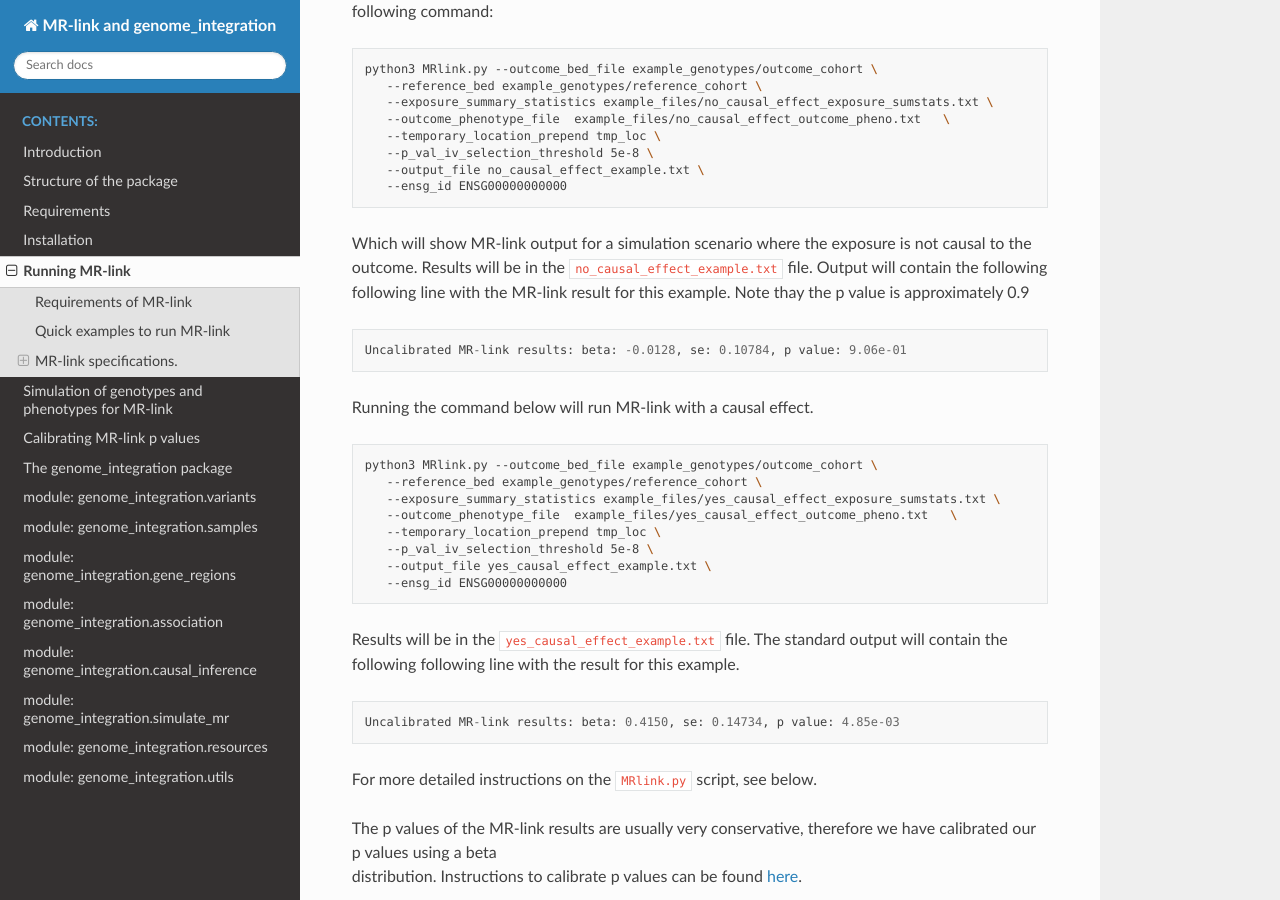
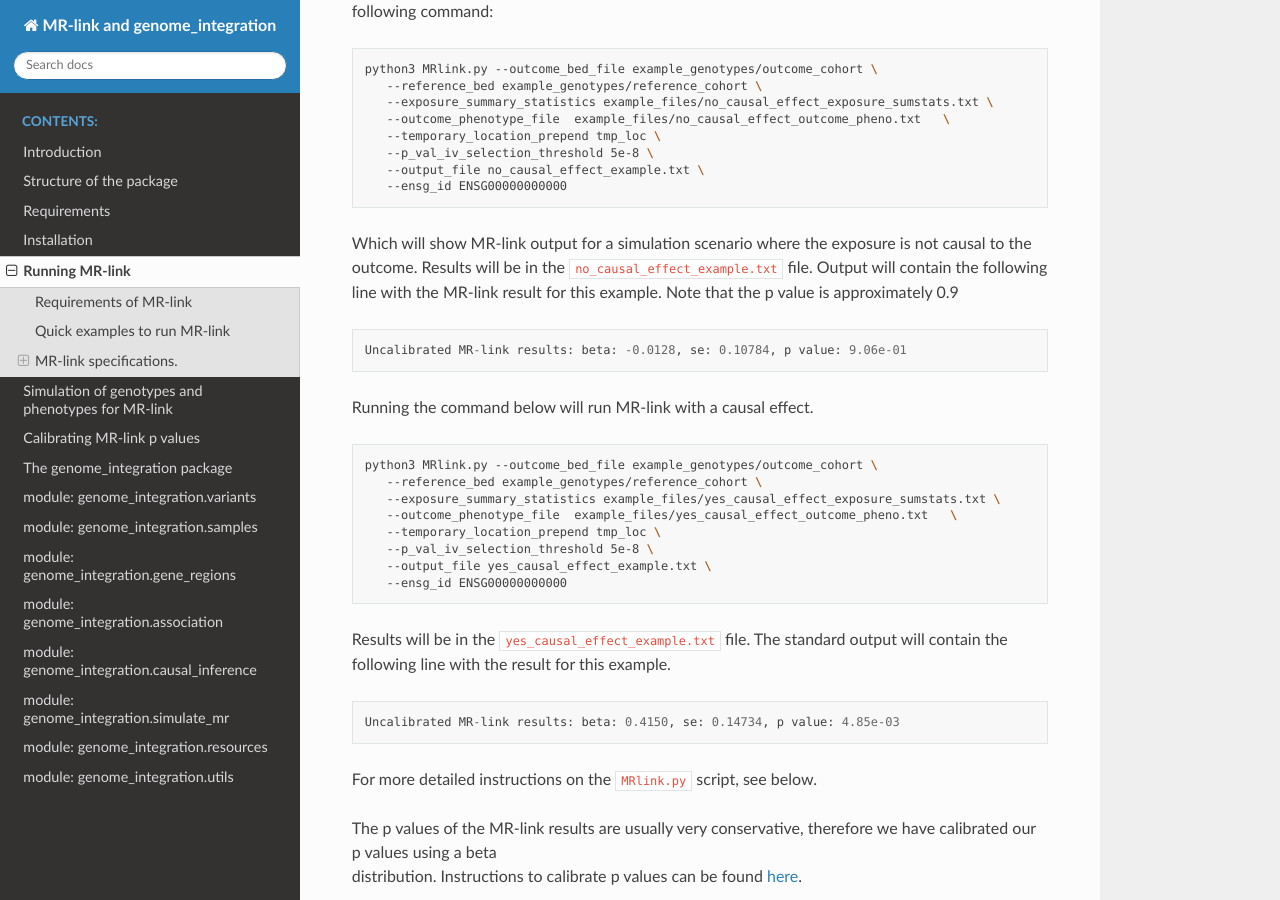
Before and after one commit to adriaan-vd-graaf/genome_integration, a Sphinx documentation site: the page built from docs/source/about_mr_link.md, in a window 1280 px wide and 900 px high, scrolled down 659 px. Built offline with Sphinx 7.4.7 and the Read the Docs theme 2.0.0, drawn with Linux system fonts in a browser that asks for light colours.

````diff
--- a/docs/source/about_mr_link.md
+++ b/docs/source/about_mr_link.md
@@ -35,7 +35,8 @@
 
 Which will show MR-link output for a simulation scenario where the exposure is not causal to the outcome.
 Results will be in the `no_causal_effect_example.txt` file.
-Output will contain the following following line with the MR-link result for this example. Note thay the p value is approximately 0.9
+Output will contain the following  line with the MR-link result for this example.
+Note that the p value is approximately 0.9
 ```
 Uncalibrated MR-link results: beta: -0.0128, se: 0.10784, p value: 9.06e-01
 ```
@@ -53,7 +54,7 @@
    --ensg_id ENSG00000000000
 ```
 Results will be in the `yes_causal_effect_example.txt` file.
-The standard output will contain the following following line with the result for this example.
+The standard output will contain the  following line with the result for this example.
 ```
 Uncalibrated MR-link results: beta: 0.4150, se: 0.14734, p value: 4.85e-03
 ```
````
Also changed, not shown: README.md (+3 -3 lines).
